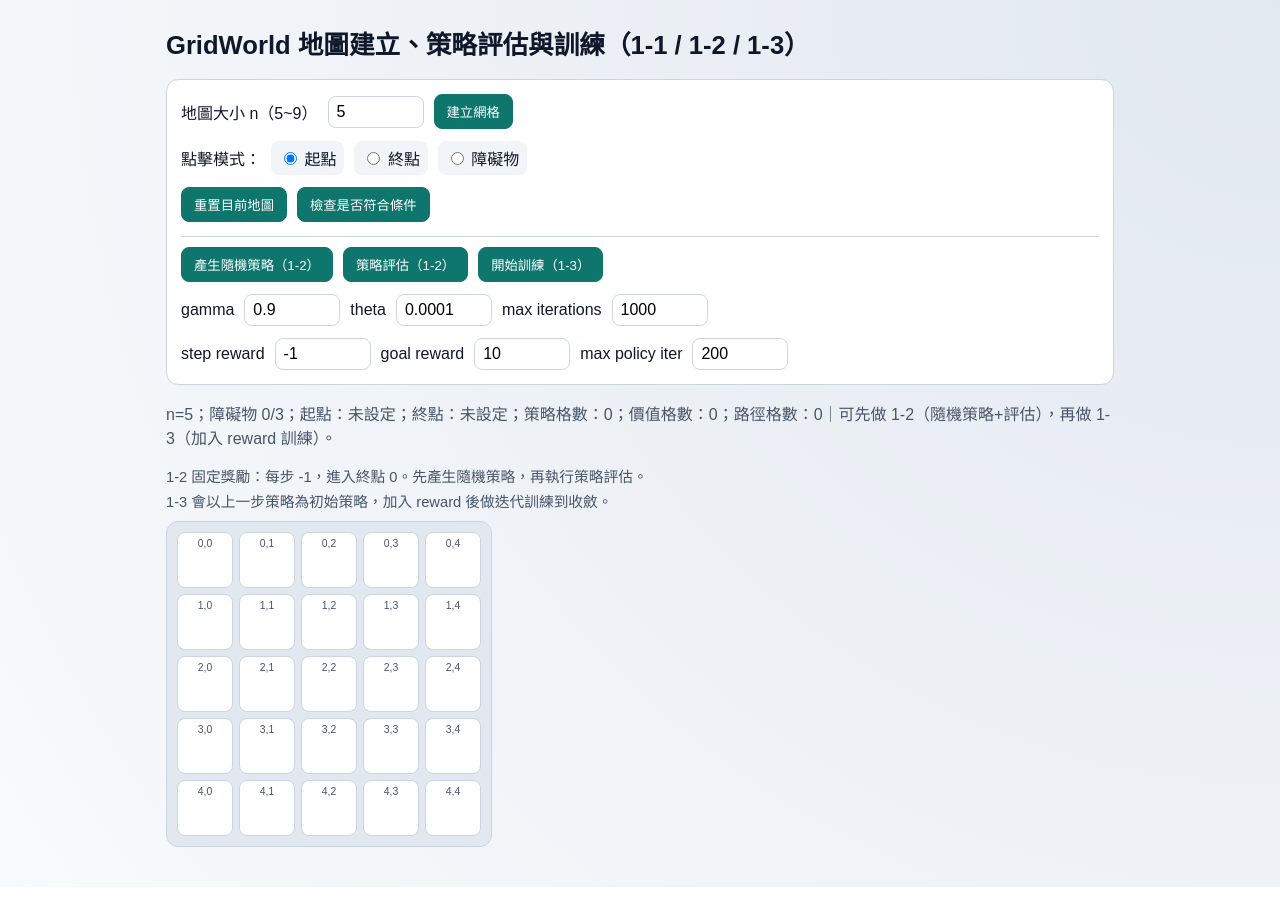
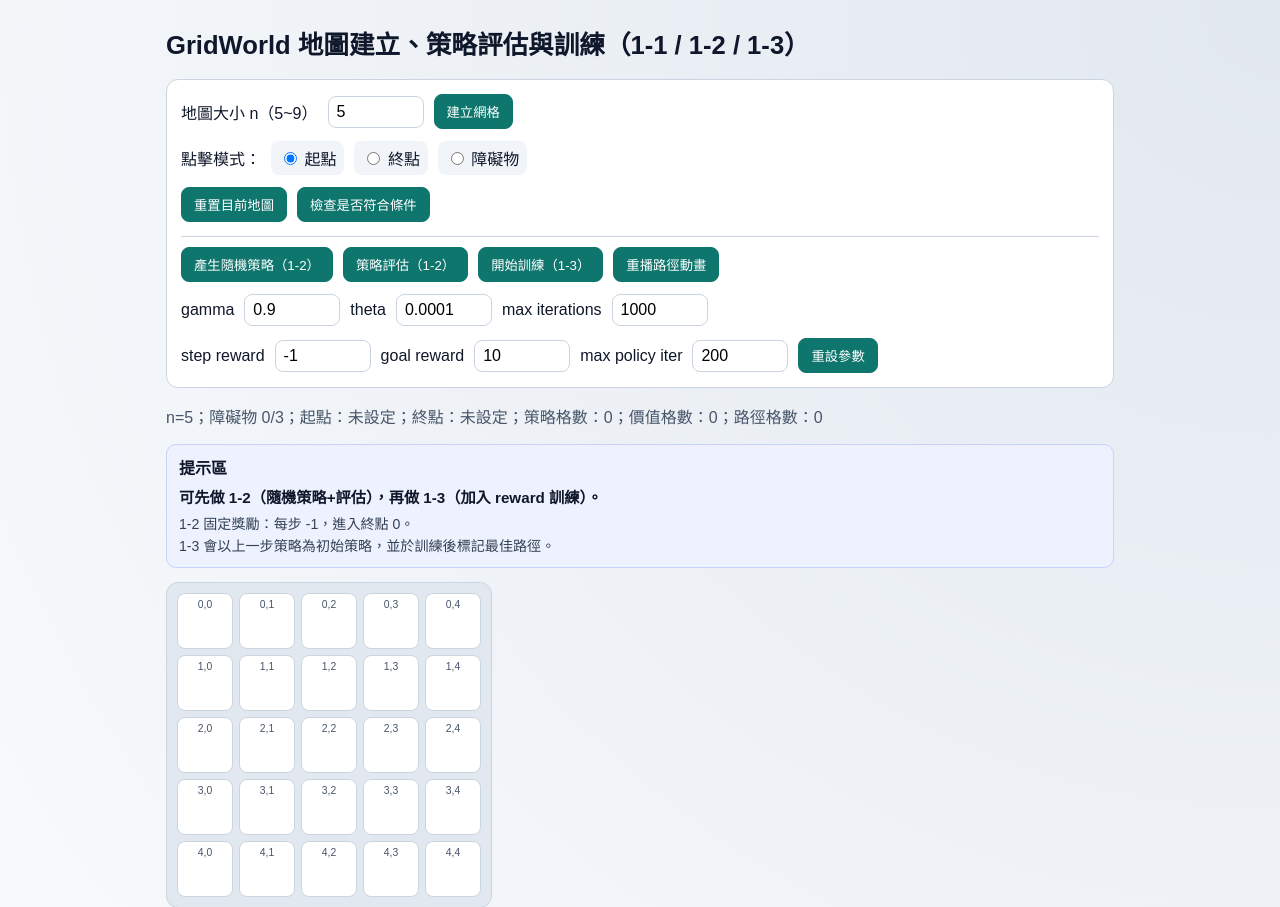
Before and after one commit to zytang71/G1-DRL-HW1-GridWorld, a Flask app: page / in a window 1280 px wide. Shown: the top 907 px of the page. Run offline with Flask 3, Linux system fonts and the light colour scheme.

Commit message:
fix: 調整介面呈現、加入最佳路徑動畫

```diff
--- a/static/app.js
+++ b/static/app.js
@@ -6,6 +6,8 @@ const validateBtn = document.getElementById("validate-btn");
 const generatePolicyBtn = document.getElementById("generate-policy-btn");
 const evaluatePolicyBtn = document.getElementById("evaluate-policy-btn");
 const trainPolicyBtn = document.getElementById("train-policy-btn");
+const replayPathBtn = document.getElementById("replay-path-btn");
+const resetParamsBtn = document.getElementById("reset-params-btn");
 const gammaInput = document.getElementById("gamma-input");
 const thetaInput = document.getElementById("theta-input");
 const maxIterInput = document.getElementById("max-iter-input");
@@ -13,12 +15,22 @@ const stepRewardInput = document.getElementById("step-reward-input");
 const goalRewardInput = document.getElementById("goal-reward-input");
 const maxPolicyIterInput = document.getElementById("max-policy-iter-input");
 const statusLine = document.getElementById("status-line");
+const hintLine = document.getElementById("hint-line");
 
 const actionToArrow = {
   up: "↑",
   down: "↓",
   left: "←",
   right: "→",
+};
+
+const PARAM_DEFAULTS = {
+  gamma: 0.9,
+  theta: 0.0001,
+  maxIter: 1000,
+  stepReward: -1,
+  goalReward: 10,
+  maxPolicyIter: 200,
 };
 
 const state = {
@@ -28,7 +40,11 @@ const state = {
   obstacles: new Set(),
   policy: {},
   values: {},
-  bestPath: new Set(),
+  bestPathKeys: [],
+  bestPathSet: new Set(),
+  bestPathIndexByKey: {},
+  pathProgress: -1,
+  pathAnimationTimer: null,
 };
 
 function keyOf(r, c) {
@@ -45,22 +61,92 @@ function currentMode() {
   return checked ? checked.value : "start";
 }
 
-function clearPolicyAndValues() {
-  state.policy = {};
-  state.values = {};
-  state.bestPath.clear();
+function setHint(message) {
+  hintLine.textContent = message;
 }
 
-function updateStatus(extra = "") {
+function updateStatus(message = "") {
   const limit = state.n - 2;
   const obstacleCount = state.obstacles.size;
   const policyCount = Object.keys(state.policy).length;
   const valueCount = Object.keys(state.values).length;
-  const bestPathCount = state.bestPath.size;
-  const base = `n=${state.n}；障礙物 ${obstacleCount}/${limit}；起點：${
+  const bestPathCount = state.bestPathKeys.length;
+  statusLine.textContent = `n=${state.n}；障礙物 ${obstacleCount}/${limit}；起點：${
     state.start ? state.start.join(",") : "未設定"
   }；終點：${state.end ? state.end.join(",") : "未設定"}；策略格數：${policyCount}；價值格數：${valueCount}；路徑格數：${bestPathCount}`;
-  statusLine.textContent = extra ? `${base}｜${extra}` : base;
+
+  if (message) {
+    setHint(message);
+  }
+}
+
+function stopPathAnimation() {
+  if (state.pathAnimationTimer !== null) {
+    clearInterval(state.pathAnimationTimer);
+    state.pathAnimationTimer = null;
+  }
+}
+
+function clearBestPath() {
+  stopPathAnimation();
+  state.bestPathKeys = [];
+  state.bestPathSet.clear();
+  state.bestPathIndexByKey = {};
+  state.pathProgress = -1;
+}
+
+function setBestPath(pathCoords) {
+  clearBestPath();
+  state.bestPathKeys = pathCoords.map(([r, c]) => keyOf(r, c));
+  state.bestPathSet = new Set(state.bestPathKeys);
+  state.bestPathIndexByKey = {};
+  state.bestPathKeys.forEach((key, idx) => {
+    state.bestPathIndexByKey[key] = idx;
+  });
+}
+
+function startPathAnimation(announceIfMissing = true) {
+  if (state.bestPathKeys.length === 0) {
+    if (announceIfMissing) {
+      setHint("目前沒有可播放的最佳路徑，請先執行 1-3 訓練。");
+    }
+    return;
+  }
+
+  stopPathAnimation();
+  state.pathProgress = 0;
+  renderGrid();
+
+  if (state.bestPathKeys.length === 1) {
+    setHint("最佳路徑只有起點。");
+    return;
+  }
+
+  state.pathAnimationTimer = setInterval(() => {
+    if (state.pathProgress >= state.bestPathKeys.length - 1) {
+      stopPathAnimation();
+      setHint("最佳路徑動畫播放完成，可按「重播路徑動畫」再次播放。");
+      return;
+    }
+    state.pathProgress += 1;
+    renderGrid();
+  }, 300);
+}
+
+function clearPolicyAndValues() {
+  state.policy = {};
+  state.values = {};
+  clearBestPath();
+}
+
+function resetParameters() {
+  gammaInput.value = String(PARAM_DEFAULTS.gamma);
+  thetaInput.value = String(PARAM_DEFAULTS.theta);
+  maxIterInput.value = String(PARAM_DEFAULTS.maxIter);
+  stepRewardInput.value = String(PARAM_DEFAULTS.stepReward);
+  goalRewardInput.value = String(PARAM_DEFAULTS.goalReward);
+  maxPolicyIterInput.value = String(PARAM_DEFAULTS.maxPolicyIter);
+  updateStatus("參數已重設為預設值。");
 }
 
 function clearCellType(r, c) {
@@ -82,7 +168,7 @@ function applyClick(r, c) {
     clearCellType(r, c);
     state.start = [r, c];
     clearPolicyAndValues();
-    updateStatus("已設定起點。地圖有變更，已清除舊策略/價值。");
+    updateStatus("已設定起點。地圖有變更，已清除舊策略/價值/路徑。");
     return;
   }
 
@@ -90,7 +176,7 @@ function applyClick(r, c) {
     clearCellType(r, c);
     state.end = [r, c];
     clearPolicyAndValues();
-    updateStatus("已設定終點。地圖有變更，已清除舊策略/價值。");
+    updateStatus("已設定終點。地圖有變更，已清除舊策略/價值/路徑。");
     return;
   }
 
@@ -98,7 +184,7 @@ function applyClick(r, c) {
     if (state.obstacles.has(k)) {
       state.obstacles.delete(k);
       clearPolicyAndValues();
-      updateStatus("已移除障礙物。地圖有變更，已清除舊策略/價值。");
+      updateStatus("已移除障礙物。地圖有變更，已清除舊策略/價值/路徑。");
       return;
     }
     if (state.start && state.start[0] === r && state.start[1] === c) {
@@ -113,7 +199,7 @@ function applyClick(r, c) {
     }
     state.obstacles.add(k);
     clearPolicyAndValues();
-    updateStatus("已新增障礙物。地圖有變更，已清除舊策略/價值。");
+    updateStatus("已新增障礙物。地圖有變更，已清除舊策略/價值/路徑。");
   }
 }
 
@@ -123,7 +209,16 @@ function cellClass(r, c) {
   if (state.start && state.start[0] === r && state.start[1] === c) classes.push("start");
   if (state.end && state.end[0] === r && state.end[1] === c) classes.push("end");
   if (state.obstacles.has(key)) classes.push("obstacle");
-  if (!state.obstacles.has(key) && state.bestPath.has(key)) classes.push("path");
+
+  if (!state.obstacles.has(key) && state.bestPathSet.has(key)) {
+    classes.push("path");
+    const idx = state.bestPathIndexByKey[key];
+    if (state.pathProgress >= 0) {
+      classes.push(idx <= state.pathProgress ? "path-active" : "path-pending");
+    } else {
+      classes.push("path-active");
+    }
+  }
   return classes.join(" ");
 }
 
@@ -212,7 +307,7 @@ async function generatePolicy() {
   const result = await postJson("/api/generate-policy", buildPayload());
   state.policy = result.policy || {};
   state.values = {};
-  state.bestPath.clear();
+  clearBestPath();
   renderGrid();
   updateStatus(result.message);
 }
@@ -250,7 +345,7 @@ async function evaluatePolicy() {
   const result = await postJson("/api/evaluate-policy", payload);
 
   state.values = result.values || {};
-  state.bestPath.clear();
+  clearBestPath();
   renderGrid();
   updateStatus(
     `${result.message} iterations=${result.iterations}，delta=${Number(result.delta).toExponential(
@@ -307,13 +402,14 @@ async function trainPolicy() {
 
   state.policy = result.policy || {};
   state.values = result.values || {};
-  state.bestPath = new Set((result.best_path || []).map(([r, c]) => keyOf(r, c)));
+  setBestPath(result.best_path || []);
   renderGrid();
   updateStatus(
     `${result.message} policy_iters=${result.policy_iterations}，eval_iters=${result.eval_iterations}，delta=${Number(
       result.delta
     ).toExponential(3)}，converged=${result.converged}，reached_goal=${result.reached_goal}`
   );
+  startPathAnimation(false);
 }
 
 buildGridBtn.addEventListener("click", () => {
@@ -362,5 +458,14 @@ trainPolicyBtn.addEventListener("click", async () => {
   }
 });
 
+replayPathBtn.addEventListener("click", () => {
+  startPathAnimation(true);
+});
+
+resetParamsBtn.addEventListener("click", () => {
+  resetParameters();
+});
+
 renderGrid();
+resetParameters();
 updateStatus("可先做 1-2（隨機策略+評估），再做 1-3（加入 reward 訓練）。");
--- a/static/style.css
+++ b/static/style.css
@@ -88,9 +88,30 @@ button:hover {
   color: var(--muted);
 }
 
-.hint {
-  margin: 4px 0 0;
-  font-size: 0.92rem;
+.hint-panel {
+  margin: 10px 0 14px;
+  background: #eef2ff;
+  border: 1px solid #c7d2fe;
+  border-radius: 10px;
+  padding: 10px 12px;
+}
+
+.hint-panel h2 {
+  margin: 0 0 6px;
+  font-size: 1rem;
+}
+
+.hint-line {
+  margin: 0 0 6px;
+  font-size: 0.95rem;
+  color: #0f172a;
+  font-weight: 600;
+}
+
+.hint-item {
+  margin: 2px 0;
+  font-size: 0.88rem;
+  color: #334155;
 }
 
 .grid-wrapper {
@@ -154,7 +175,17 @@ button:hover {
 }
 
 .cell.path {
+  box-shadow: inset 0 0 0 2px #fbbf24;
+}
+
+.cell.path-pending {
+  box-shadow: inset 0 0 0 2px #fcd34d;
+  opacity: 0.85;
+}
+
+.cell.path-active {
   box-shadow: inset 0 0 0 3px #f59e0b;
+  opacity: 1;
 }
 
 .cell.start .coord,
--- a/templates/index.html
+++ b/templates/index.html
@@ -35,6 +35,7 @@
           <button id="generate-policy-btn" type="button">產生隨機策略（1-2）</button>
           <button id="evaluate-policy-btn" type="button">策略評估（1-2）</button>
           <button id="train-policy-btn" type="button">開始訓練（1-3）</button>
+          <button id="replay-path-btn" type="button">重播路徑動畫</button>
         </div>
 
         <div class="row">
@@ -53,15 +54,19 @@
           <input id="goal-reward-input" type="number" step="0.1" value="10" />
           <label for="max-policy-iter-input">max policy iter</label>
           <input id="max-policy-iter-input" type="number" min="1" step="1" value="200" />
+          <button id="reset-params-btn" type="button">重設參數</button>
         </div>
       </section>
 
       <section class="status">
         <p id="status-line">請先建立網格，然後設定起點、終點與障礙物。</p>
-        <p class="hint">
-          1-2 固定獎勵：每步 -1，進入終點 0。先產生隨機策略，再執行策略評估。
-        </p>
-        <p class="hint">1-3 會以上一步策略為初始策略，加入 reward 後做迭代訓練到收斂。</p>
+      </section>
+
+      <section class="hint-panel">
+        <h2>提示區</h2>
+        <p id="hint-line" class="hint-line">可先做 1-2（隨機策略+評估），再做 1-3（加入 reward 訓練）。</p>
+        <p class="hint-item">1-2 固定獎勵：每步 -1，進入終點 0。</p>
+        <p class="hint-item">1-3 會以上一步策略為初始策略，並於訓練後標記最佳路徑。</p>
       </section>
 
       <section class="grid-wrapper">
```
